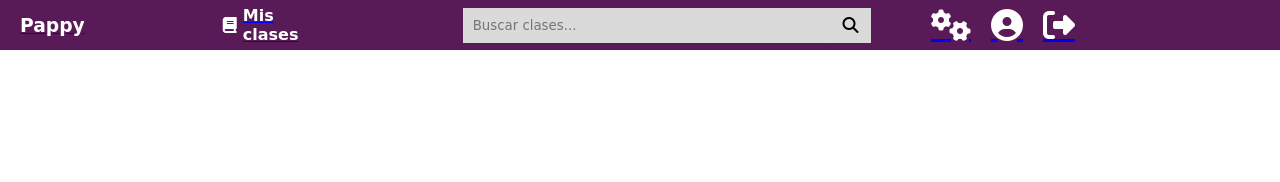
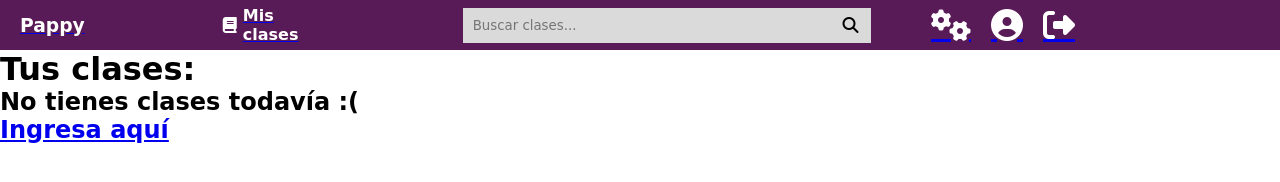
Before and after one commit to Watsattack/Pappy, a website: page public/Aprendiz/clasesAprendizNuevo.html in a window 1280 px wide. Drawn offline with Linux system fonts and the light colour scheme; a web font is replaced by a local one.

Commit message:
Update clasesAprendizNuevo.html

```diff
--- a/public/Aprendiz/clasesAprendizNuevo.html
+++ b/public/Aprendiz/clasesAprendizNuevo.html
@@ -37,6 +37,19 @@
                 </a>
             </div>
         </div>
+        <div id="Clases">
+            <div id="realTextoClases">
+                <h1 id="tituloTusClases">Tus clases:</h1>
+            </div>
+        </div>
+        <div id="linkClasesNuevas">
+            <div id="contenidoLinkClasesNuevas">
+                <div id="captionClases">
+                    <h2>No tienes clases todavía :(</h2>
+                    <a id="linkClasesDisponiblesGG" href="disponiblesAprendiz.html"><h2>Ingresa aquí</h2></a>
+                </div>
+            </div>
+        </div>
     </div>
 </body>
 </html>
```
